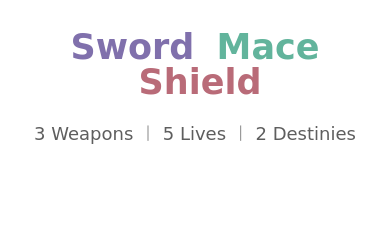
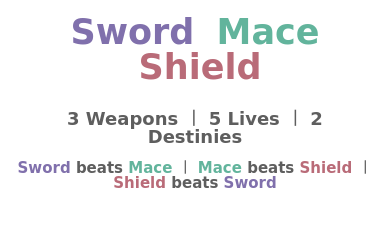
Before and after one commit to AndriiSalohub/sword-mace-shield, a plain HTML site: page index.html in a window 390 px wide. Drawn offline with Linux system fonts and the light colour scheme; a web font is replaced by a local one.

Commit message:
Added responsive layout and styles for game-interface with title

```diff
--- a/css/style.css
+++ b/css/style.css
@@ -23,7 +23,7 @@ body {
 
 .header__title {
     font-size: 50px;
-    font-weight: 800;
+    font-weight: 900;
 }
 
 .header__title span {
@@ -32,6 +32,12 @@ body {
 
 .header__title span:first-child {
     padding-left: 0px;
+}
+
+.header__subtitle {
+    font-size: 25px;
+    margin-top: 40px;
+    font-weight: 600;
 }
 
 .purple-text {
@@ -46,9 +52,14 @@ body {
     color: var(--red-color);
 }
 
-.header__subtitle {
+.game-interface {
+    padding: 0px 200px;
+}
+
+.game-interface__title {
+    text-align: center;
     font-size: 25px;
-    margin-top: 40px;
+    font-weight: 600;
 }
 
 @media (max-width: 1024px) {
@@ -60,9 +71,18 @@ body {
         font-size: 23px;
         margin-top: 35px;
     }
+
+    .game-interface__title {
+        font-size: 20px;
+    }
 }
 
 @media (max-width: 768px) {
+    .header {
+        padding: 15px 20px;
+        text-align: center;
+    }
+
     .header__title {
         font-size: 40px;
     }
@@ -70,6 +90,14 @@ body {
     .header__subtitle {
         font-size: 20px;
         margin-top: 30px;
+    }
+
+    .game-interface {
+        padding: 0px 25px;
+    }
+
+    .game-interface__title {
+        font-size: 18px;
     }
 }
 
@@ -81,6 +109,14 @@ body {
     .header__subtitle {
         font-size: 18px;
         margin-top: 25px;
+    }
+
+    .game-interface {
+        padding: 0px 5px;
+    }
+
+    .game-interface__title {
+        font-size: 15px;
     }
 }
 
@@ -96,4 +132,8 @@ body {
     .header__subtitle {
         font-size: 15px;
     }
+
+    .game-interface__title {
+        font-size: 13px;
+    }
 }
--- a/index.html
+++ b/index.html
@@ -10,23 +10,34 @@
     <body>
         <header class="header">
             <h1 class="header__title">
-                <span
-                    class="header__title-part header__title-part_purple purple-text"
-                    >Sword</span
-                >
-                <span
-                    class="header__title-part header__title-part_green green-text"
-                    >Mace</span
-                >
-                <span class="header__title-part header__title-part_red red-text"
-                    >Shield</span
-                >
+                <span class="header__title-part purple-text">Sword</span>
+                <span class="header__title-part green-text">Mace</span>
+                <span class="header__title-part red-text">Shield</span>
             </h1>
 
             <h2 class="header__subtitle">
                 3 Weapons ︱ 5 Lives ︱ 2 Destinies
             </h2>
         </header>
+        <main class="game-interface">
+            <h3 class="game-interface__title">
+                <span class="game-interface__title-part purple-text"
+                    >Sword</span
+                >
+                beats
+                <span class="game-interface__title-part green-text">Mace</span>
+                ︱
+                <spa class="game-interface__title-part green-text">Mace</spa>
+                beats
+                <span class="game-interface__title-part red-text">Shield</span>
+                ︱
+                <span class="game-interface__title-part red-text">Shield</span>
+                beats
+                <span class="game-interface__title-part purple-text"
+                    >Sword</span
+                >
+            </h3>
+        </main>
         <script src="js/app.js"></script>
     </body>
 </html>
```
